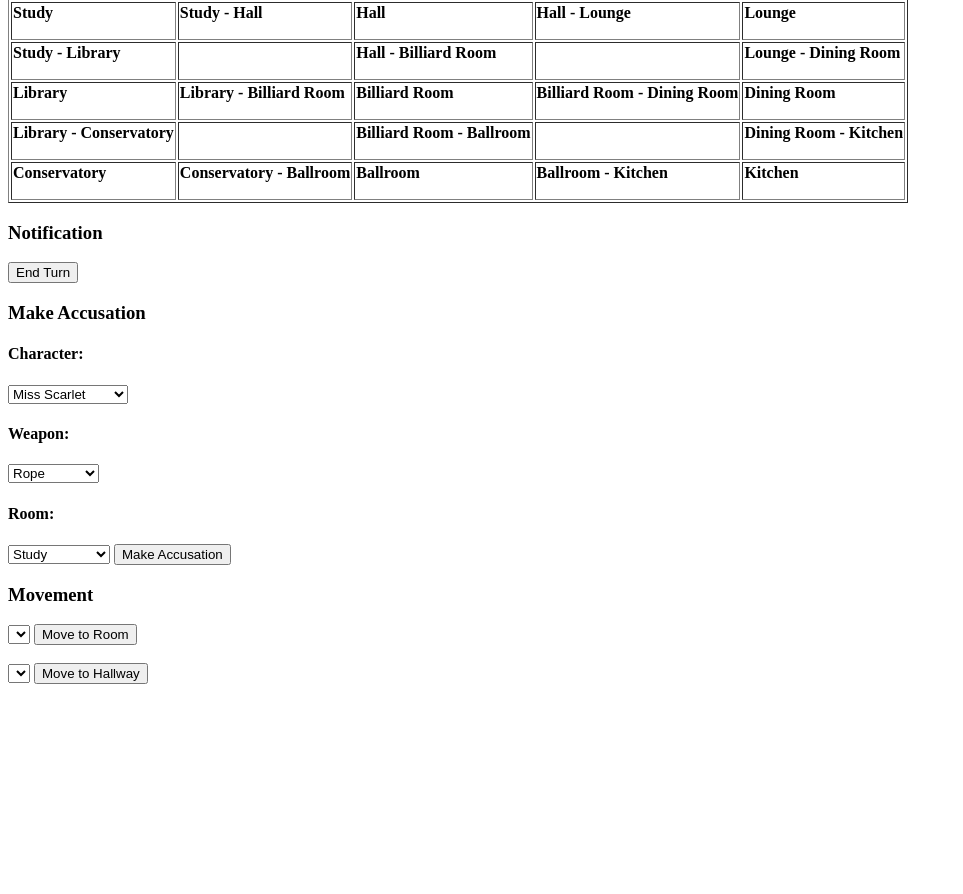
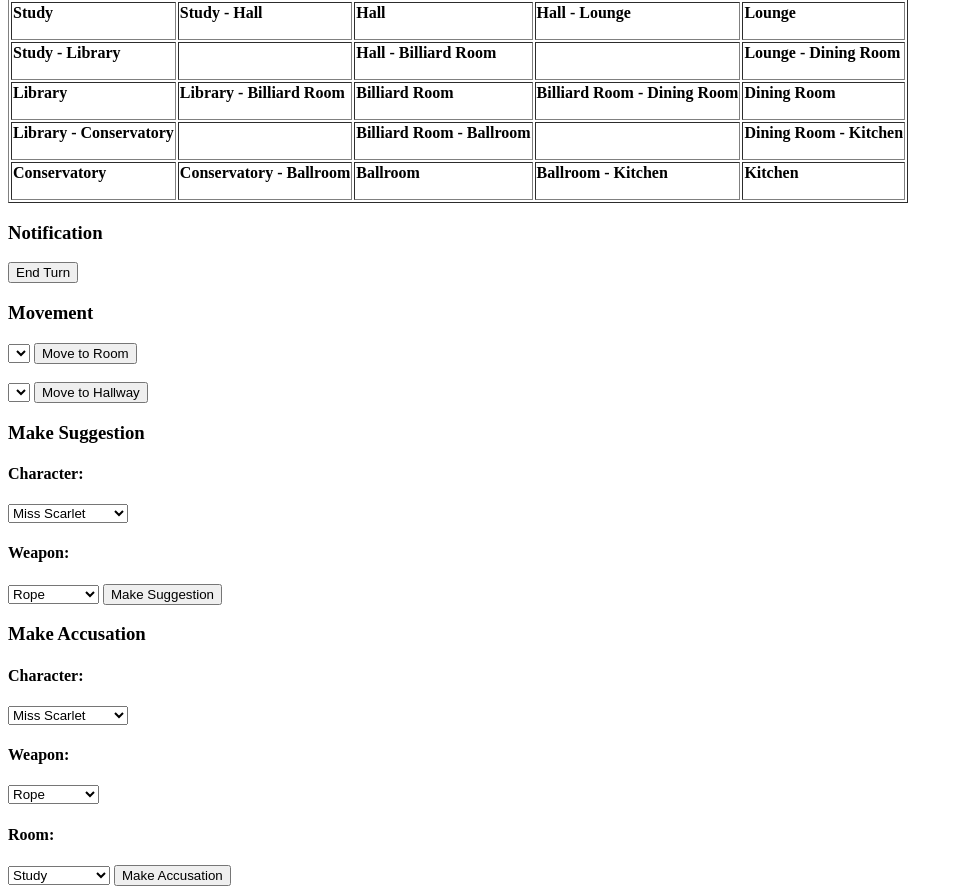
Before and after one commit to frodo-bot/Clue-Less, a Django app: template clueless/templates/play.html in a window 1280 px wide. Shown: the part 203-1097 px from the top of the page, without its empty margins (0-963 px from the left). Before the commit the page ends 887 px from the top, so only its background shows below. Run offline with Django 3.2, Linux system fonts and the light colour scheme; the template is opened without the code that fills it, so the values that code supplies are empty; the visitor is signed in with stand-in values (Sample User, id 1); data comes from the database, SQL or seed files in the repository.

Commit message:
added ability to make a automatically disprove suggestion

```diff
--- a/clueless/models.py
+++ b/clueless/models.py
@@ -266,9 +266,9 @@ class Game(models.Model):
         return unplayed_list
 
     #uses the character order to determine who next player is and returns it
-    def getNextPlayer(self):
+    def getNextPlayer(self, current):
         next_player = ""
-        currentCharacterPos = CHARACTERS.index(self.currentPlayer.character)
+        currentCharacterPos = CHARACTERS.index(current.character)
         if currentCharacterPos + 1 < len(CHARACTERS):
             next_player = Player.objects.filter(game=self, character=CHARACTERS[currentCharacterPos+1], unplayed=False)
             if not next_player:
--- a/clueless/templates/play.html
+++ b/clueless/templates/play.html
@@ -122,6 +122,37 @@
 
   <button id="end-turn">End Turn</button>
 
+  <h3>Movement</h3>
+  <select id="rooms"></select> <button id="move-room">Move to Room</button>
+  <br/> <br/>
+  <select id="hallways"></select> <button id="move-hallway">Move to Hallway</button>
+
+  <h3>Make Suggestion</h3>
+
+  <h4>Character:</h4>
+  <select id="character-sugg">
+    <option value="Miss Scarlet">Miss Scarlet</option>
+    <option value="Mrs. Peacock">Mrs. Peacock</option>
+    <option value="Professor Plum">Professor Plum</option>
+    <option value="Mr. Green">Mr. Green</option>
+    <option value="Colonel Mustard">Colonel Mustard</option>
+    <option value="Mrs. White">Mrs. White</option>
+  </select>
+
+  <br/>
+
+  <h4>Weapon:</h4>
+  <select id="weapon-sugg">
+    <option value="Rope">Rope</option>
+    <option value="Lead Pipe">Lead Pipe</option>
+    <option value="Knife">Knife</option>
+    <option value="Wrench">Wrench</option>
+    <option value="Candlestick">Candlestick</option>
+    <option value="Revolver">Revolver</option>
+  </select>
+
+  <button id="suggest">Make Suggestion</button>
+
   <h3>Make Accusation</h3>
 
   <h4>Character:</h4>
@@ -163,12 +194,6 @@
 
   <button id="accuse">Make Accusation</button>
 
-  <h3>Movement</h3>
-  <select id="rooms"></select> <button id="move-room">Move to Room</button>
-  <br/> <br/>
-  <select id="hallways"></select> <button id="move-hallway">Move to Hallway</button>
-
-
   <script>
     $(document).ready( function() {
       var currentPlayerInit = false;
@@ -192,17 +217,33 @@
       function updatePage(data){
         console.log(data);
         showMessage(data.notification, "all");
+        if (data.specialMessage.length > 0) {
+          showMessage(data.specialMessage, data.currentPlayer);
+        }
         $("#current-player").html(data.currentPlayer + " (" + data.currentCharacter + ")");
         updateBoard(data.board);
         if (data.currentPlayer == "{{ user.get_username }}") {
+          $("#end-turn").attr("disabled", false);
           if (!currentPlayerInit) {
             updateMovement(data.validMoves)
             currentPlayerInit = true;
           }
         } else {
+          $("#end-turn").attr("disabled", true);
           updateMovement(data.validMoves)
           currentPlayerInit = false;
         }
+        if (data.validActions.indexOf("Make Suggestion") != -1) {
+          $("#character-sugg").attr("disabled", false);
+          $("#weapon-sugg").attr("disabled", false);
+          $("#suggest").attr("disabled", false);
+        }
+        else {
+          $("#character-sugg").attr("disabled", true);
+          $("#weapon-sugg").attr("disabled", true);
+          $("#suggest").attr("disabled", true);
+        }
+
         if (data.validActions.indexOf("Make Accusation") != -1) {
           $("#character-acc").attr("disabled", false);
           $("#weapon-acc").attr("disabled", false);
@@ -342,6 +383,18 @@
           })
       });
 
+      $("#suggest").click(function() {
+        var weapon = $('#weapon-sugg :selected').text();
+        var character = $('#character-sugg :selected').text();
+        $.post("{% url 'suggestion' %}", {csrfmiddlewaretoken : "{{ csrf_token }}",
+          weapon: weapon, character: character})
+          .done(function(data) {
+            data = JSON.parse(data);
+            updatePage(data);
+            updateMovement(data.validMoves)
+          })
+      });
+
       $("#move-room").click(function() {
         var room = $('#rooms :selected').text();
         $.post("{% url 'moveroom' %}", {csrfmiddlewaretoken : "{{ csrf_token }}", room: room})
--- a/clueless/views.py
+++ b/clueless/views.py
@@ -9,6 +9,7 @@ from django.views import generic
 from django.http import JsonResponse
 from .models import Player, Game, Card, Notification
 from django.contrib.auth.models import User
+from time import sleep
 
 #displays main page
 def index(request):
@@ -79,6 +80,7 @@ class signup(generic.CreateView):
 #this will create a new game using a list of usernames. NOTE: This assumes that a list of usernames
 #   is provided in the request in the field "players" and a name for the game is provided in the field "name"
 def createGame(request):
+    request_player = Player.objects.filter(user__username=request.user.username)[0]
     player_list = []
     for name in request.POST.getlist('players[]'):
         player = Player.objects.filter(user__username=name)[0]
@@ -90,13 +92,13 @@ def createGame(request):
     game.initialize(player_list)
     #create and start game together (TEMPORARY for minimal increment only)
     startGame(request)
-    return JsonResponse(game.getGameState(), safe=False)
+    return JsonResponse(game.getGameState(request_player), safe=False)
 
 #will use the requesting user to start the game
 def startGame(request):
     player = Player.objects.filter(user__username=request.user.username)[0]
     player.game.startGame()
-    return JsonResponse(player.game.getGameState(), safe=False)
+    return JsonResponse(player.game.getGameState(player), safe=False)
 
 #will check room against valid moves, and then move the player there. Will return success or failure
 #   message with game state
@@ -160,27 +162,29 @@ def makeSuggestion(request):
         player = Player.objects.filter(user__username=name)[0]
         character = request.POST.get('character', '')
         weapon = request.POST.get('weapon', '')
-        room = request.POST.get('room', '')
+        room = player.currentRoom
 
         message = ""
         if "Make Suggestion" in player.getValidActions():
-            if room == player.currentRoom.name:
-                suggPlayer = Player.objects.filter(game=player.game, character=character)
-                if suggPlayer.currentRoom.name != room:
-                    suggPlayer.game.board.movePlayerToRoom(suggPlayer, room)
-                    message = name + " suggested that the crime was committed in the " + room + " by " + character + " with the " + weapon + ". " + character + " has been moved to the " + room + " for this suggestion."
+            if room != None:
+                suggPlayer = Player.objects.filter(game=player.game, character=character)[0]
+                if not suggPlayer.inRoom() or suggPlayer.currentRoom.name != room.name:
+                    suggPlayer.game.board.movePlayerToRoom(suggPlayer, room.name)
+                    message = name + " suggested that the crime was committed in the " + room.name + " by " + character + " with the " + weapon + ". " + character + " has been moved to the " + room.name + " for this suggestion."
                 else:
-                    message = name + " suggested that the crime was committed in the " + room + " by " + character + " with the " + weapon + ". "
+                    message = name + " suggested that the crime was committed in the " + room.name + " by " + character + " with the " + weapon + ". "
                 notif = Notification(content=message, game=player.game)
                 notif.save()
+                player.hasMadeSuggestionInRoom = True
+                player.save()
             else:
                 return JsonResponse({"error": "You must be in the room that you want to make a suggestion for."}, safe=False)
         else:
             return JsonResponse({"error": "You cannot make a suggestion at this time."}, safe=False)
 
-    gameState = player.game.getGameState()
+    gameStateJson = disproveSuggestion(request)
 
-    return JsonResponse(gameState, safe=False)
+    return gameStateJson
 
 
 #checks other player's cards for the ability to disprove a suggestion
@@ -190,13 +194,17 @@ def disproveSuggestion(request):
         name = request.user.username
         suggPlayer = Player.objects.filter(user__username=name)[0]
         game = suggPlayer.game
-        disprovePlayer = game.getNextPlayer()
+        disprovePlayer = game.getNextPlayer(suggPlayer)
         character = request.POST.get('character', '')
         weapon = request.POST.get('weapon', '')
-        room = request.POST.get('room', '')
+        room = suggPlayer.currentRoom.name
+
+        sleep(5)
 
         disproved = False
         while disprovePlayer != suggPlayer:
+            print(suggPlayer.user.username)
+            print(disprovePlayer.user.username)
             queryset = Card.objects.filter(owner=disprovePlayer, game=game)
             player_cards = []
             for item in queryset:
@@ -206,20 +214,20 @@ def disproveSuggestion(request):
             message = ""
             if len(matches) > 0:
                 message = disprovePlayer.user.username + " disproved " + name + "'s suggestion."
-                notif = Notification(content=message, game=player.game)
+                notif = Notification(content=message, game=suggPlayer.game)
                 notif.save()
-                game.specialMessage = disprovePlayer.user.username + " disproved your suggestion with the "  + matches[0].name + "card."
+                game.specialMessage = disprovePlayer.user.username + " disproved your suggestion with the "  + matches[0] + " card."
                 game.save()
                 disproved = True
             else:
-                disprovePlayer = game.getNextPlayer()
+                disprovePlayer = game.getNextPlayer(disprovePlayer)
 
     if disproved == False:
         message = "No one could disprove " + name + "'s suggestion."
-        notif = Notification(content=message, game=player.game)
+        notif = Notification(content=message, game=suggPlayer.game)
         notif.save()
 
-    gameState = player.game.getGameState()
+    gameState = suggPlayer.game.getGameState(suggPlayer)
 
     return JsonResponse(gameState, safe=False)
 
@@ -256,7 +264,7 @@ def makeAccusation(request):
 def endTurn(request):
     player = Player.objects.filter(user__username=request.user.username)[0]
     game = Game.objects.filter(currentPlayer=player)[0]
-    next_p = game.getNextPlayer()
+    next_p = game.getNextPlayer(player)
     game.currentPlayer = next_p
     game.specialMessage = ""
     game.save()
```
